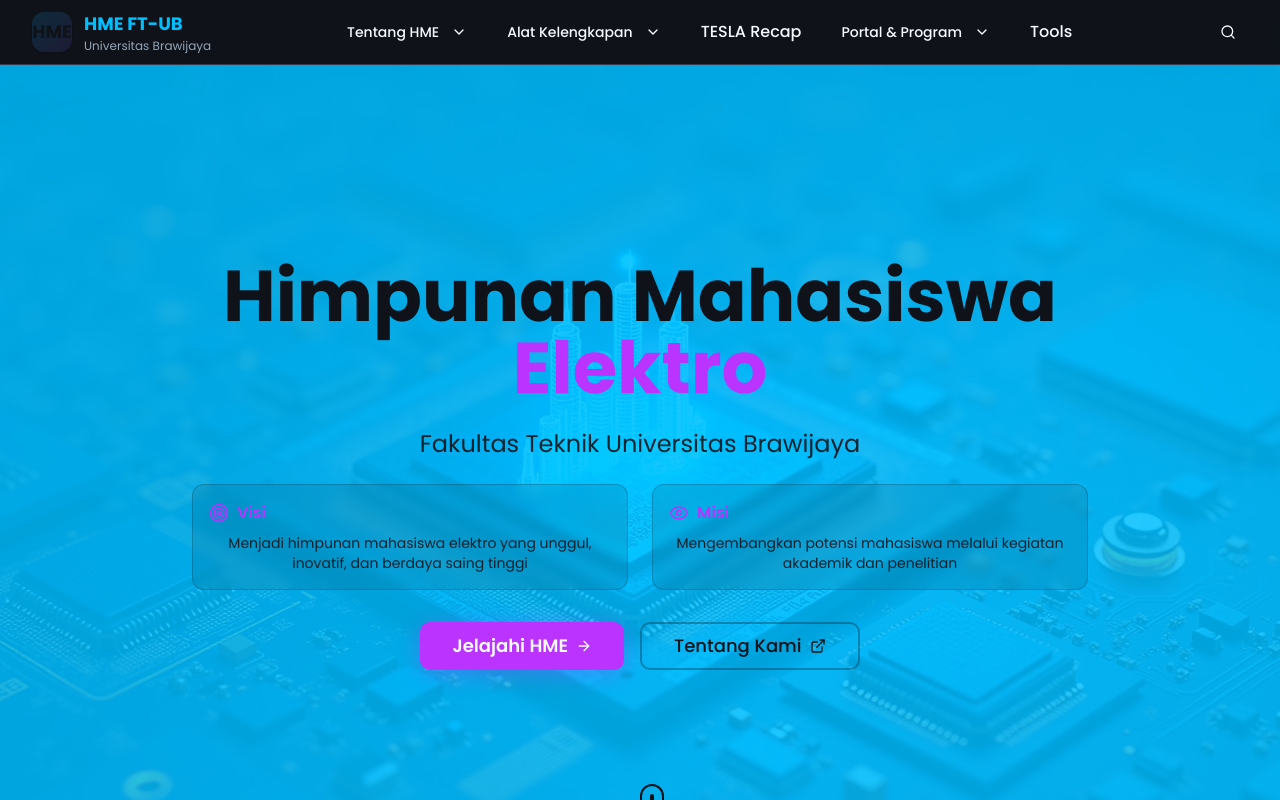
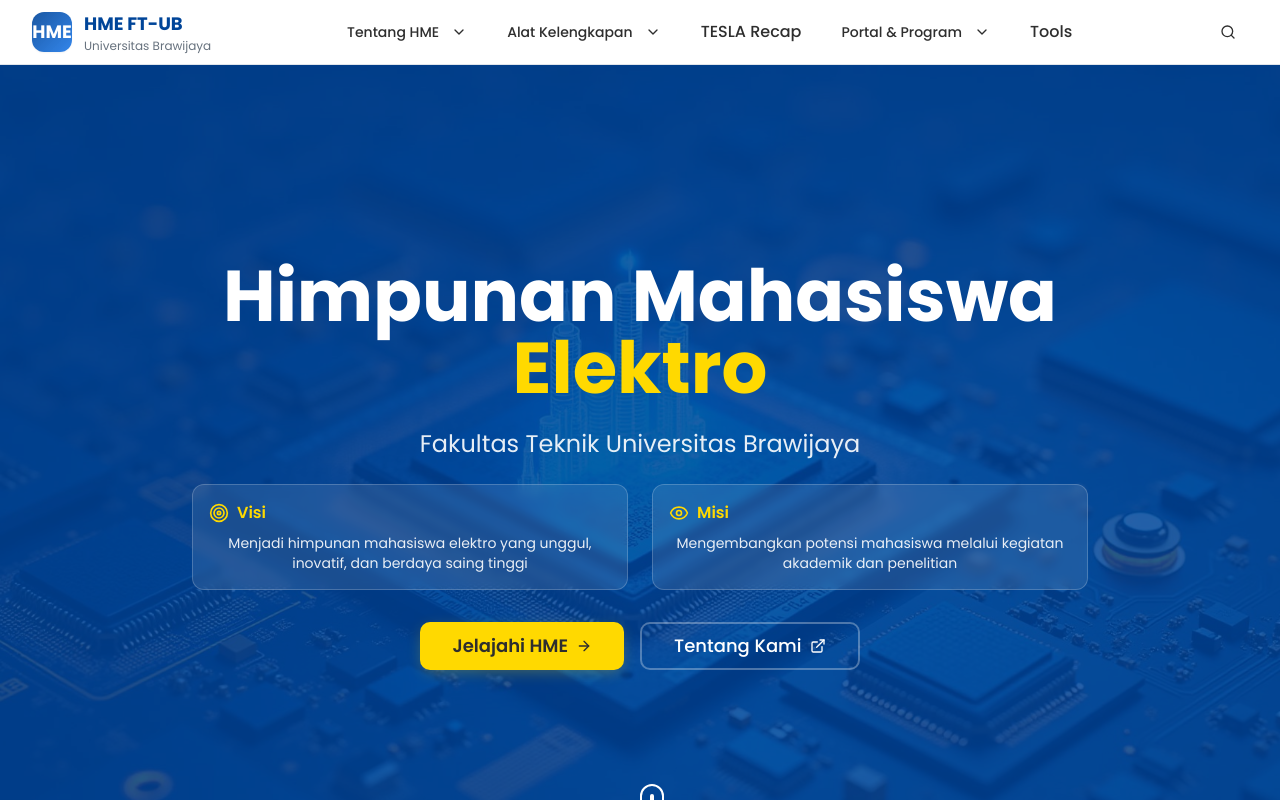
Before and after one commit to Erizanto/hme-brawijaya-digital-hub, a React (Vite) app: page / in a window 1280 px wide. Shown: the top 800 px of the page. Built offline with nearby package versions, Linux system fonts and the light colour scheme.

Commit message:
Reverted to commit c0f13cbd3308c0afd4254e8c7387de4a5c631a22

```diff
--- a/src/index.css
+++ b/src/index.css
@@ -6,59 +6,54 @@
 
 @layer base {
   :root {
-    --background: 220 25% 8%;
-    --foreground: 210 100% 98%;
+    --background: 0 0% 100%;
+    --foreground: 0 0% 18%;
 
-    --card: 220 20% 12%;
-    --card-foreground: 210 100% 98%;
+    --card: 0 0% 100%;
+    --card-foreground: 0 0% 18%;
 
-    --popover: 220 20% 10%;
-    --popover-foreground: 210 100% 98%;
+    --popover: 0 0% 100%;
+    --popover-foreground: 0 0% 18%;
 
-    /* HME Futuristic Colors - Electric Theme */
-    --primary: 195 100% 50%; /* Cyan Electric */
-    --primary-foreground: 220 25% 8%;
-    --primary-light: 195 100% 65%;
-    --primary-lighter: 195 80% 85%;
-    --primary-dark: 195 100% 35%;
+    /* HME Brand Colors */
+    --primary: 213 100% 30%; /* Blue #004D99 */
+    --primary-foreground: 0 0% 100%;
+    --primary-light: 213 100% 45%;
+    --primary-lighter: 213 50% 85%;
 
-    --secondary: 260 60% 55%; /* Purple Electric */
-    --secondary-foreground: 210 100% 98%;
+    --secondary: 0 0% 96%;
+    --secondary-foreground: 0 0% 18%;
 
-    --muted: 220 15% 20%;
-    --muted-foreground: 210 20% 65%;
+    --muted: 213 20% 96%;
+    --muted-foreground: 213 10% 45%;
 
-    /* Electric Accent */
-    --accent: 280 100% 60%; /* Neon Purple */
-    --accent-foreground: 210 100% 98%;
-    --accent-light: 280 100% 75%;
+    /* Gold Accent */
+    --accent: 51 100% 50%; /* Gold #FFD700 */
+    --accent-foreground: 0 0% 18%;
+    --accent-light: 51 100% 70%;
 
     --destructive: 0 84.2% 60.2%;
     --destructive-foreground: 0 0% 100%;
 
-    --border: 220 20% 25%;
-    --input: 220 20% 18%;
-    --ring: 195 100% 50%;
+    --border: 213 20% 90%;
+    --input: 213 20% 95%;
+    --ring: 213 100% 30%;
 
     --radius: 0.75rem;
 
-    /* Futuristic Gradients */
-    --gradient-primary: linear-gradient(135deg, hsl(195 100% 50% / 0.15), hsl(260 60% 55% / 0.15));
-    --gradient-hero: linear-gradient(135deg, hsl(195 100% 50% / 0.1) 0%, hsl(280 100% 60% / 0.1) 100%);
-    --gradient-accent: linear-gradient(135deg, hsl(280 100% 60% / 0.2), hsl(195 100% 50% / 0.2));
-    --gradient-glow: radial-gradient(circle at 50% 50%, hsl(195 100% 50% / 0.15), transparent 70%);
+    /* HME Custom Gradients - with reduced opacity */
+    --gradient-primary: linear-gradient(135deg, hsl(var(--primary) / 0.9), hsl(var(--primary-light) / 0.8));
+    --gradient-hero: linear-gradient(135deg, hsl(var(--primary) / 0.95) 0%, hsl(var(--primary-light) / 0.85) 100%);
+    --gradient-accent: linear-gradient(135deg, hsl(var(--accent) / 0.9), hsl(var(--accent-light) / 0.8));
 
-    /* Electric Shadows & Glows */
-    --shadow-elegant: 0 10px 40px -10px hsl(195 100% 50% / 0.3);
-    --shadow-card: 0 4px 30px -4px hsl(195 100% 50% / 0.2);
-    --shadow-accent: 0 4px 25px -3px hsl(280 100% 60% / 0.4);
-    --shadow-neon: 0 0 20px hsl(195 100% 50% / 0.5), 0 0 40px hsl(195 100% 50% / 0.3);
-    --shadow-neon-hover: 0 0 30px hsl(195 100% 50% / 0.6), 0 0 60px hsl(195 100% 50% / 0.4);
+    /* HME Shadows */
+    --shadow-elegant: 0 10px 30px -10px hsl(var(--primary) / 0.2);
+    --shadow-card: 0 4px 20px -4px hsl(var(--primary) / 0.1);
+    --shadow-accent: 0 4px 15px -3px hsl(var(--accent) / 0.3);
 
     /* Animations */
     --transition-smooth: all 0.3s cubic-bezier(0.4, 0, 0.2, 1);
     --transition-bounce: all 0.4s cubic-bezier(0.68, -0.55, 0.265, 1.55);
-    --transition-electric: all 0.5s cubic-bezier(0.34, 1.56, 0.64, 1);
 
     --sidebar-background: 0 0% 98%;
 
@@ -78,41 +73,41 @@
   }
 
   .dark {
-    --background: 220 30% 5%;
-    --foreground: 210 100% 98%;
+    --background: 222.2 84% 4.9%;
+    --foreground: 210 40% 98%;
 
-    --card: 220 25% 10%;
-    --card-foreground: 210 100% 98%;
+    --card: 222.2 84% 4.9%;
+    --card-foreground: 210 40% 98%;
 
-    --popover: 220 25% 8%;
-    --popover-foreground: 210 100% 98%;
+    --popover: 222.2 84% 4.9%;
+    --popover-foreground: 210 40% 98%;
 
-    --primary: 195 100% 55%;
-    --primary-foreground: 220 30% 5%;
+    --primary: 210 40% 98%;
+    --primary-foreground: 222.2 47.4% 11.2%;
 
-    --secondary: 260 65% 60%;
-    --secondary-foreground: 210 100% 98%;
+    --secondary: 217.2 32.6% 17.5%;
+    --secondary-foreground: 210 40% 98%;
 
-    --muted: 220 20% 18%;
-    --muted-foreground: 210 25% 70%;
+    --muted: 217.2 32.6% 17.5%;
+    --muted-foreground: 215 20.2% 65.1%;
 
-    --accent: 280 100% 65%;
-    --accent-foreground: 210 100% 98%;
+    --accent: 217.2 32.6% 17.5%;
+    --accent-foreground: 210 40% 98%;
 
-    --destructive: 0 72% 55%;
-    --destructive-foreground: 210 100% 98%;
+    --destructive: 0 62.8% 30.6%;
+    --destructive-foreground: 210 40% 98%;
 
-    --border: 220 25% 22%;
-    --input: 220 25% 15%;
-    --ring: 195 100% 55%;
-    --sidebar-background: 220 30% 8%;
-    --sidebar-foreground: 210 100% 95%;
-    --sidebar-primary: 195 100% 50%;
-    --sidebar-primary-foreground: 220 30% 5%;
-    --sidebar-accent: 220 25% 15%;
-    --sidebar-accent-foreground: 210 100% 95%;
-    --sidebar-border: 220 25% 20%;
-    --sidebar-ring: 195 100% 55%;
+    --border: 217.2 32.6% 17.5%;
+    --input: 217.2 32.6% 17.5%;
+    --ring: 212.7 26.8% 83.9%;
+    --sidebar-background: 240 5.9% 10%;
+    --sidebar-foreground: 240 4.8% 95.9%;
+    --sidebar-primary: 224.3 76.3% 48%;
+    --sidebar-primary-foreground: 0 0% 100%;
+    --sidebar-accent: 240 3.7% 15.9%;
+    --sidebar-accent-foreground: 240 4.8% 95.9%;
+    --sidebar-border: 240 3.7% 15.9%;
+    --sidebar-ring: 217.2 91.2% 59.8%;
   }
 }
 
--- a/tailwind.config.ts
+++ b/tailwind.config.ts
@@ -28,8 +28,7 @@ export default {
 					DEFAULT: 'hsl(var(--primary))',
 					foreground: 'hsl(var(--primary-foreground))',
 					light: 'hsl(var(--primary-light))',
-					lighter: 'hsl(var(--primary-lighter))',
-					dark: 'hsl(var(--primary-dark))'
+					lighter: 'hsl(var(--primary-lighter))'
 				},
 				secondary: {
 					DEFAULT: 'hsl(var(--secondary))',
@@ -76,19 +75,15 @@ export default {
 				'gradient-primary': 'var(--gradient-primary)',
 				'gradient-hero': 'var(--gradient-hero)',
 				'gradient-accent': 'var(--gradient-accent)',
-				'gradient-glow': 'var(--gradient-glow)',
 			},
 			boxShadow: {
 				'elegant': 'var(--shadow-elegant)',
 				'card': 'var(--shadow-card)',
 				'accent': 'var(--shadow-accent)',
-				'neon': 'var(--shadow-neon)',
-				'neon-hover': 'var(--shadow-neon-hover)',
 			},
 			transitionTimingFunction: {
 				'smooth': 'var(--transition-smooth)',
 				'bounce': 'var(--transition-bounce)',
-				'electric': 'var(--transition-electric)',
 			},
 			fontFamily: {
 				sans: ['Montserrat', 'Poppins', 'system-ui', 'sans-serif'],
@@ -106,10 +101,6 @@ export default {
 					'0%': { opacity: '0', transform: 'translateY(20px)' },
 					'100%': { opacity: '1', transform: 'translateY(0)' }
 				},
-				'fade-in-up': {
-					'0%': { opacity: '0', transform: 'translateY(40px)' },
-					'100%': { opacity: '1', transform: 'translateY(0)' }
-				},
 				'scale-in': {
 					'0%': { transform: 'scale(0.95)', opacity: '0' },
 					'100%': { transform: 'scale(1)', opacity: '1' }
@@ -118,50 +109,19 @@ export default {
 					'0%': { transform: 'translateY(30px)', opacity: '0' },
 					'100%': { transform: 'translateY(0)', opacity: '1' }
 				},
-				'slide-in-right': {
-					'0%': { transform: 'translateX(-100px)', opacity: '0' },
-					'100%': { transform: 'translateX(0)', opacity: '1' }
-				},
-				'slide-in-left': {
-					'0%': { transform: 'translateX(100px)', opacity: '0' },
-					'100%': { transform: 'translateX(0)', opacity: '1' }
-				},
 				'float': {
 					'0%, 100%': { transform: 'translateY(0)' },
 					'50%': { transform: 'translateY(-10px)' }
-				},
-				'glow-pulse': {
-					'0%, 100%': { opacity: '0.5', filter: 'brightness(1)' },
-					'50%': { opacity: '1', filter: 'brightness(1.2)' }
-				},
-				'shimmer': {
-					'0%': { backgroundPosition: '-1000px 0' },
-					'100%': { backgroundPosition: '1000px 0' }
-				},
-				'neon-pulse': {
-					'0%, 100%': { boxShadow: '0 0 20px hsl(195 100% 50% / 0.5), 0 0 40px hsl(195 100% 50% / 0.3)' },
-					'50%': { boxShadow: '0 0 30px hsl(195 100% 50% / 0.7), 0 0 60px hsl(195 100% 50% / 0.5)' }
-				},
-				'rotate-slow': {
-					'0%': { transform: 'rotate(0deg)' },
-					'100%': { transform: 'rotate(360deg)' }
 				}
 			},
 			animation: {
 				'accordion-down': 'accordion-down 0.3s ease-out',
 				'accordion-up': 'accordion-up 0.3s ease-out',
 				'fade-in': 'fade-in 0.6s ease-out',
-				'fade-in-up': 'fade-in-up 0.8s ease-out',
 				'scale-in': 'scale-in 0.4s ease-out',
 				'slide-up': 'slide-up 0.5s ease-out',
-				'slide-in-right': 'slide-in-right 0.6s ease-out',
-				'slide-in-left': 'slide-in-left 0.6s ease-out',
 				'float': 'float 3s ease-in-out infinite',
-				'float-delayed': 'float 3s ease-in-out infinite 1.5s',
-				'glow-pulse': 'glow-pulse 2s ease-in-out infinite',
-				'shimmer': 'shimmer 3s linear infinite',
-				'neon-pulse': 'neon-pulse 2s ease-in-out infinite',
-				'rotate-slow': 'rotate-slow 20s linear infinite'
+				'float-delayed': 'float 3s ease-in-out infinite 1.5s'
 			}
 		}
 	},
```
